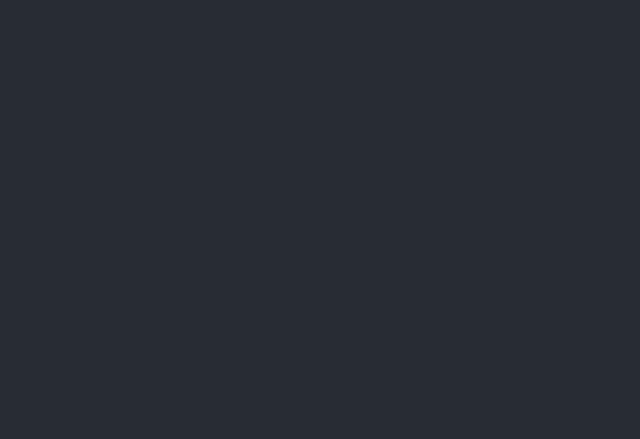
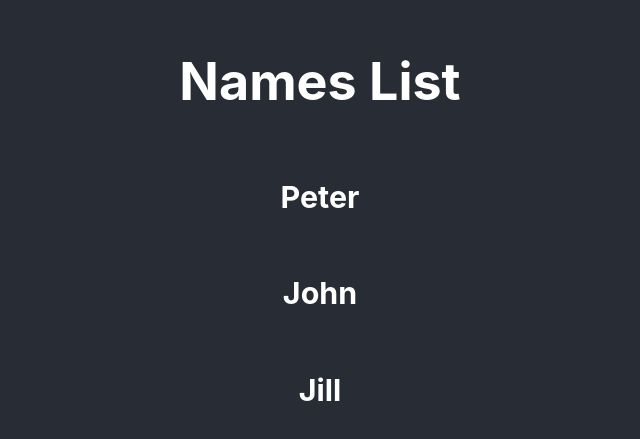
Before and after one commit to BCFCODE/react-hooks, a React (Create React App) app: page / in a window 1280 px wide. Shown: the part 173-612 px from the top of the page, without its empty margins (320-960 px from the left). Built offline with nearby package versions, Linux system fonts and the light colour scheme.

Commit message:
bug fixed

```diff
--- a/src/App.js
+++ b/src/App.js
@@ -5,7 +5,10 @@ function App() {
   return (
     <div className="App">
       <header className="App-header">
-
+        <h1>Names List</h1>
+        <h3>Peter</h3>
+        <h3>John</h3>
+        <h3>Jill</h3>
       </header>
     </div>
   );
```
Also changed, not shown: .eslintrc.json.
